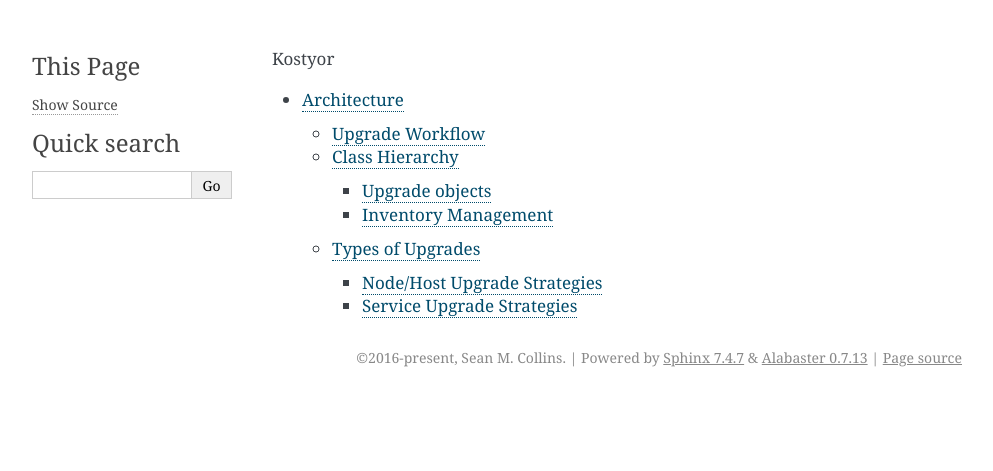
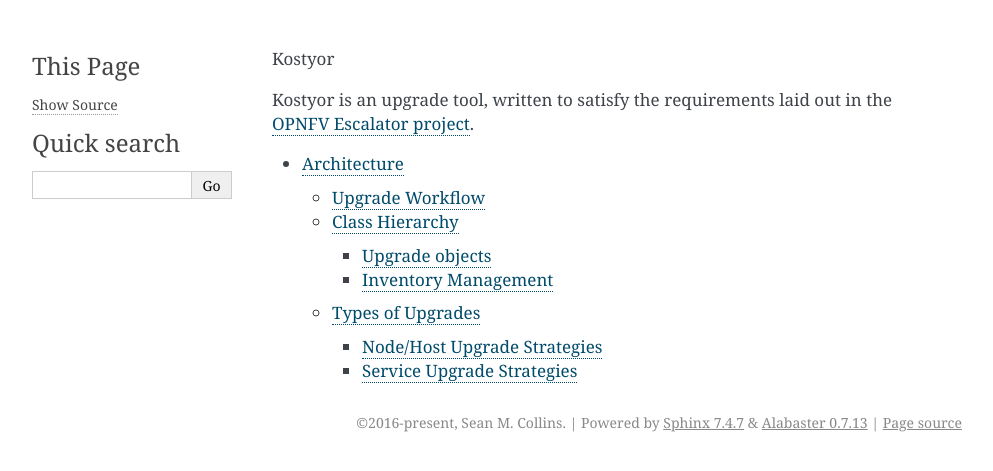
Before and after one commit to Mirantis/kostyor, a Sphinx documentation site: the page built from doc/source/index.rst, in a window 1280 px wide. Shown: the top 471 px of the page, without its empty margins (148-1141 px from the left). Built offline with Sphinx 7.4.7, drawn with Linux system fonts in a browser that asks for light colours; the version number could not be read and is left out.

Commit message:
Mission statement

```diff
--- a/doc/source/index.rst
+++ b/doc/source/index.rst
@@ -1,4 +1,9 @@
 Kostyor
+
+
+Kostyor is an upgrade tool, written to satisfy the requirements
+laid out in the `OPNFV Escalator project <https://wiki.opnfv.org/display/escalator/Escalator+Home>`_.
+
 
 .. toctree::
     arch.rst
```
